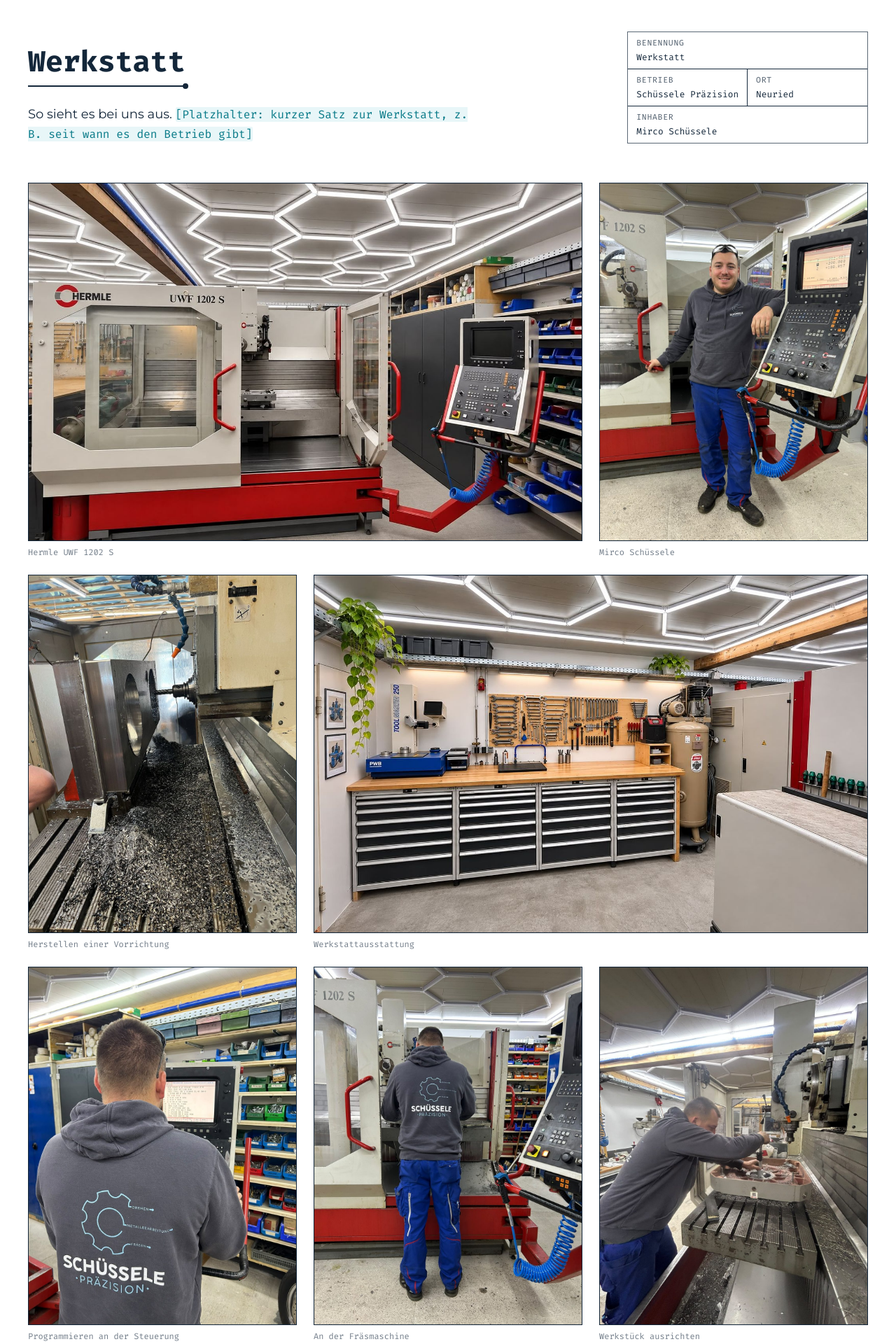
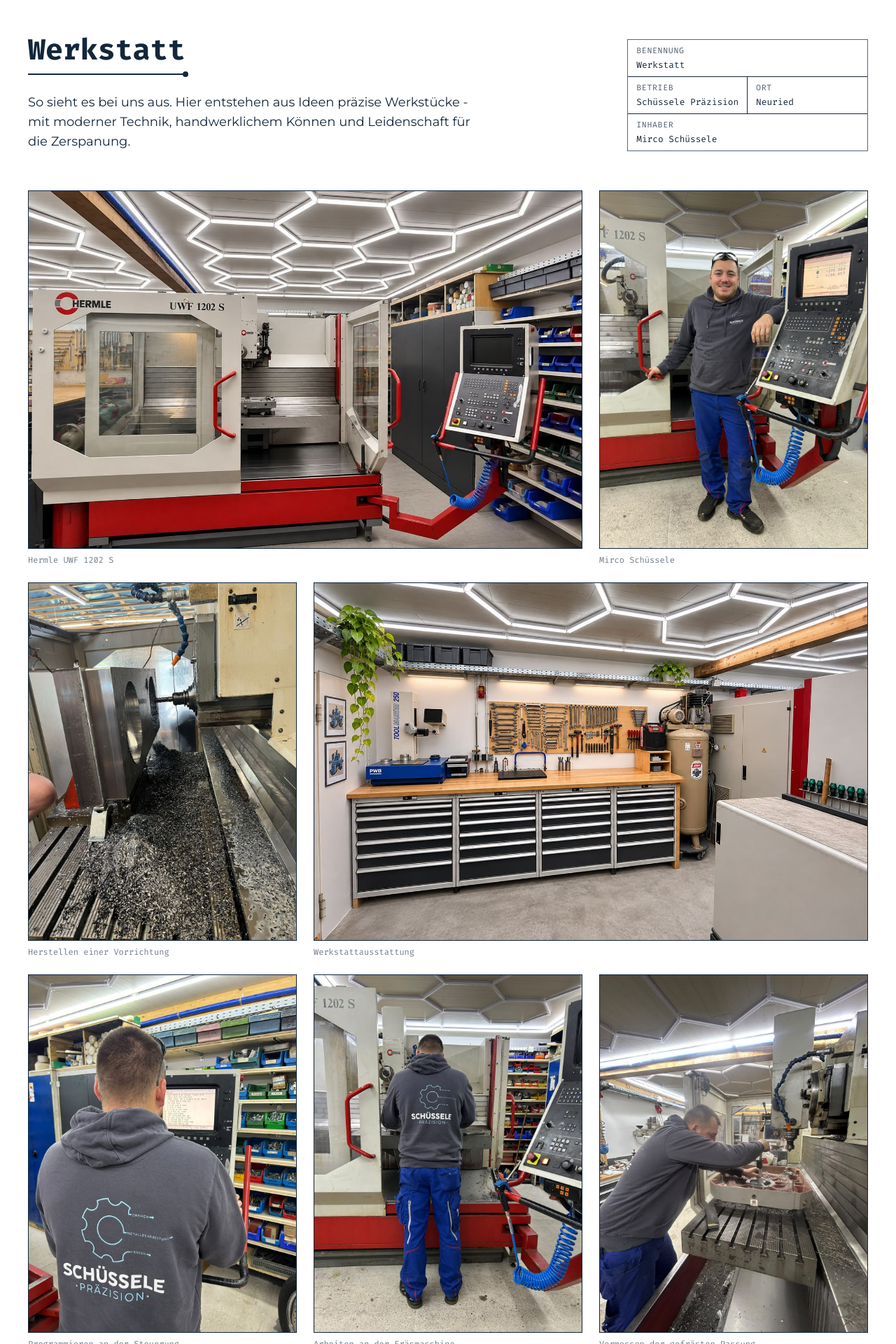
Before and after one commit to Knick1301/schuesselePraezision, a Vue app: page /werkstatt in a window 1280 px wide. Shown: the part 120-2040 px from the top of the page at 70% size. Built offline with nearby package versions, Linux system fonts and the light colour scheme.

Commit message:
platzhalter und texte überarbeitet

```diff
--- a/src/views/HomeView.vue
+++ b/src/views/HomeView.vue
@@ -111,7 +111,7 @@ const titleBlock = [
               CNC-Drehen <span class="whitespace-nowrap">und -Fräsen</span> in&nbsp;Neuried
             </h1>
             <p class="mb-8 max-w-[38rem] text-[clamp(1rem,1.6vw,1.25rem)]">
-              Dreh- und Frästeile aus Metall nach Ihrer Zeichnung.
+              Dreh- und Frästeile nach Ihrer Zeichnung.
               Inhabergeführt von Mirco Schüssele.
             </p>
             <RouterLink to="/anfrage"
--- a/src/views/WerkstattView.vue
+++ b/src/views/WerkstattView.vue
@@ -11,8 +11,8 @@ const fotos = [
   { label: 'Herstellen einer Vorrichtung', datei: 'bohren', form: 'hoch', pos: '' },
   { label: 'Werkstattausstattung', datei: 'werkbank', form: 'breit', pos: 'object-[50%_85%]' },
   { label: 'Programmieren an der Steuerung', datei: 'programmieren', form: 'hoch', pos: 'object-[50%_70%]' },
-  { label: 'An der Fräsmaschine', datei: 'an-der-hermle', form: 'hoch', pos: '' },
-  { label: 'Werkstück ausrichten', datei: 'einrichten', form: 'hoch', pos: '' },
+  { label: 'Arbeiten an der Fräsmaschine', datei: 'an-der-hermle', form: 'hoch', pos: '' },
+  { label: 'Vermessen der gefrästen Passung', datei: 'einrichten', form: 'hoch', pos: '' },
   { label: 'Martin-Drehbank', datei: 'drehbank', form: 'breit', pos: 'object-[50%_75%]' },
   { label: 'Alzmetall Bohrmaschinen', datei: 'bohrmaschine', form: 'hoch', pos: '' },
 ].map((f) => ({ ...f, src: bilder[`../assets/fotos/${f.datei}.jpg`] }))
@@ -47,7 +47,8 @@ const ansichtBilder = fotos.map((f) => ({ src: f.src!, text: f.label }))
         <SectionTitle class="mb-0">Werkstatt</SectionTitle>
         <p class="mt-5 max-w-[40rem] text-lg">
           So sieht es bei uns aus.
-          <PlaceholderText>Platzhalter: kurzer Satz zur Werkstatt, z. B. seit wann es den Betrieb gibt</PlaceholderText>
+          Hier entstehen aus Ideen präzise Werkstücke - mit moderner Technik, handwerklichem Können und Leidenschaft für
+          die Zerspanung.
         </p>
       </div>
       <dl
```
Also changed, not shown: 1 other file (tests, documents, lock files or other folders).
